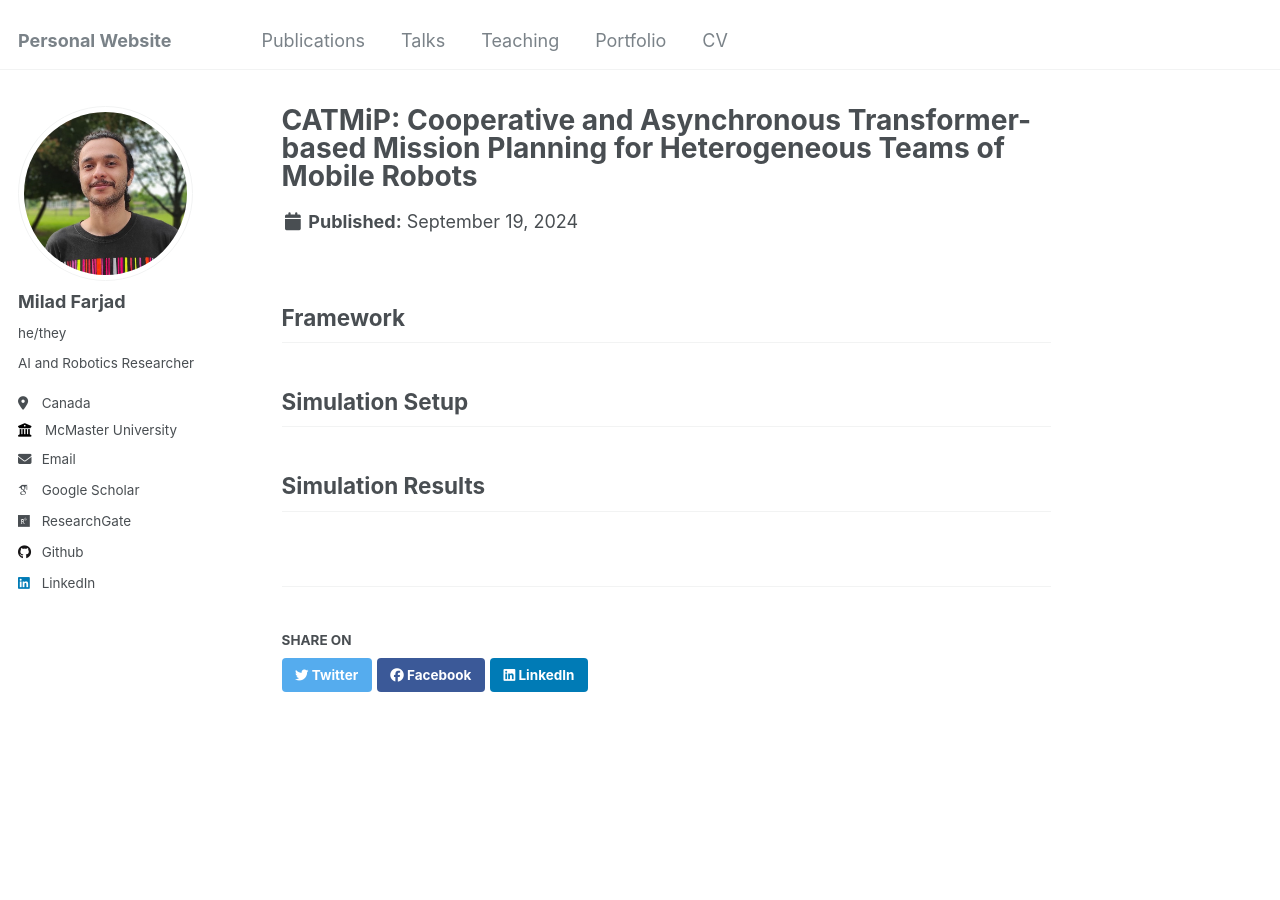
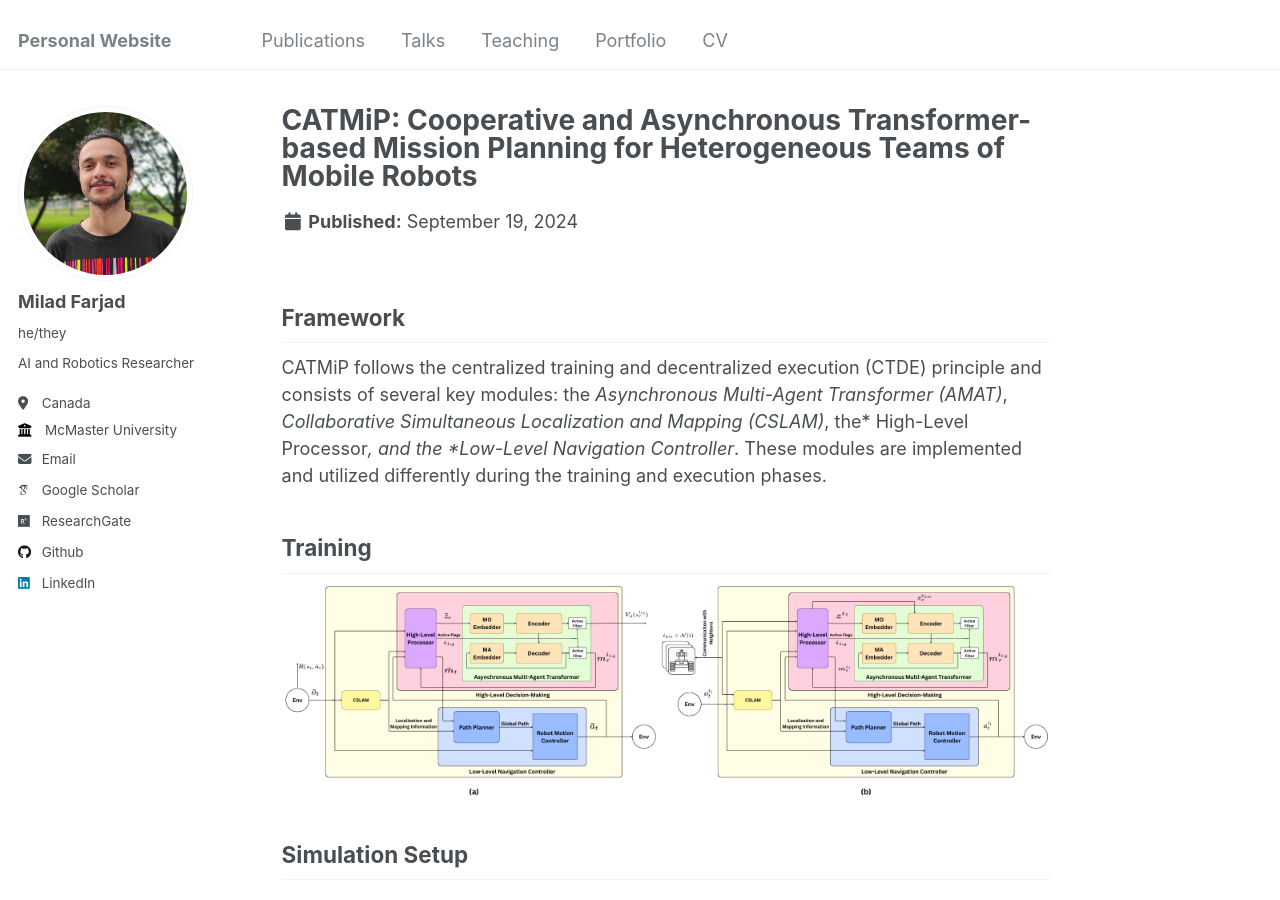
Before and after one commit to mylad13/mylad13.github.io, a Jekyll site: the page built from _portfolio/portfolio-1.md, in a window 1280 px wide and 900 px high. Built offline with Jekyll 4.4.1, drawn with Linux system fonts in a browser that asks for light colours; some web fonts are replaced.

Commit message:
catmip v1

```diff
--- a/_portfolio/portfolio-1.md
+++ b/_portfolio/portfolio-1.md
@@ -5,6 +5,12 @@ collection: portfolio
 ---
 
 ## Framework
+CATMiP follows the centralized training and decentralized execution (CTDE) principle and consists of several key modules: the *Asynchronous Multi-Agent Transformer (AMAT)*, *Collaborative Simultaneous Localization and Mapping (CSLAM)*, the* High-Level Processor*, and the *Low-Level Navigation Controller*.
+These modules are implemented and utilized differently during the training and execution phases.
+## Training
+
+
+![CATMiP in centralized training and distributed execution phases](/images/CATMip.png "(a) The centralized training workflow of the CATMiP framework in a simulated mission episode. (b) Implementation of the CATMiP framework on a single robot during the execution phase, where robots share mapping information and their embedded macro-observations to generate new actions in a distributed way.")
 
 ## Simulation Setup
 
```
Also changed, not shown: _publications/2024-10-01-CATMiP.md (+3 -1 lines), images/CATMiP.png (added), images/editing-talk.png (deleted).
